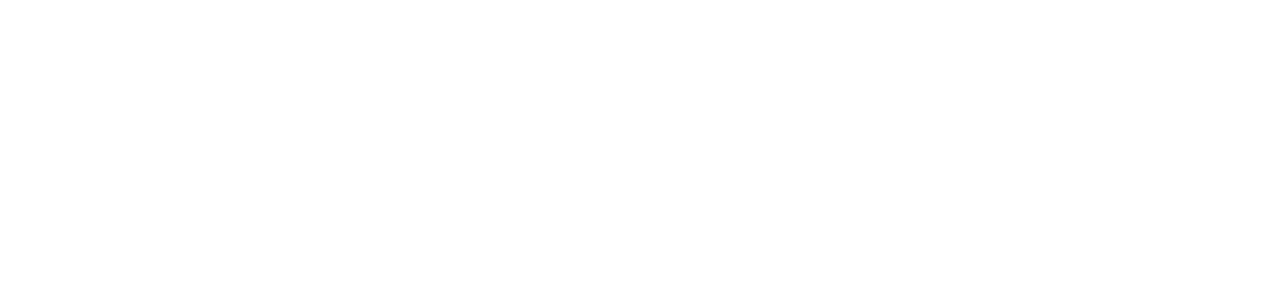
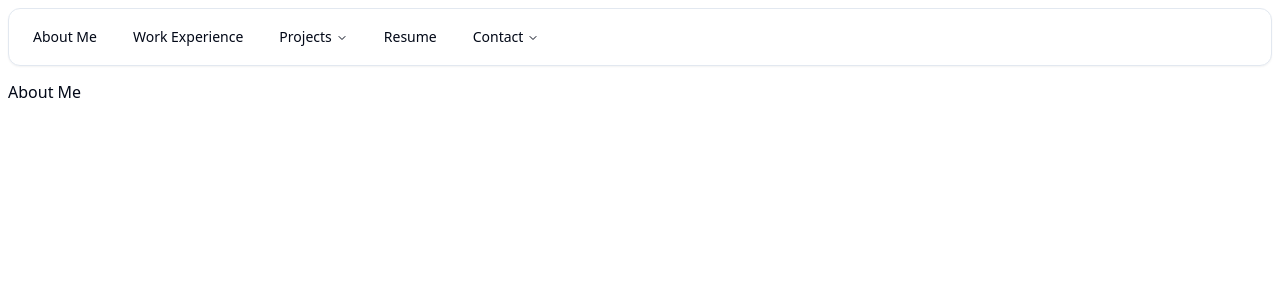
Before and after one commit to willsunnn/personal-website, a React (Vite) app: page /about in a window 1280 px wide. Before the commit this address had no page. Shown: the top 300 px of the page. Built offline with nearby package versions, Linux system fonts and the light colour scheme.

Commit message:
Added Navbar

```diff
--- a/package.json
+++ b/package.json
@@ -12,12 +12,15 @@
     "deploy": "firebase deploy --only hosting"
   },
   "dependencies": {
+    "@radix-ui/react-avatar": "^1.0.4",
+    "@radix-ui/react-icons": "^1.3.0",
     "@radix-ui/react-navigation-menu": "^1.1.4",
     "class-variance-authority": "^0.7.0",
     "clsx": "^2.1.0",
     "lucide-react": "^0.344.0",
     "react": "^18.2.0",
     "react-dom": "^18.2.0",
+    "react-icons": "^5.0.1",
     "react-router-dom": "^6.22.2",
     "tailwind-merge": "^2.2.1",
     "tailwindcss-animate": "^1.0.7"
--- a/src/App.tsx
+++ b/src/App.tsx
@@ -1,6 +1,5 @@
 import { Outlet, Route, Routes, Navigate } from 'react-router-dom'
 import { AboutMePage } from './page/AboutMePage'
-import { LandingPage } from './page/LandingPage'
 import { ProjectsPage } from './page/ProjectsPage'
 import { ResumePage } from './page/Resume'
 import { WorkExperiencePage } from './page/WorkExperience'
@@ -23,29 +22,25 @@
           </div>
         </div>
       }>
-        <Route path="AboutMe" element={(
+        <Route path="about" element={(
           <AboutMePage/>
         )}/>
 
-        <Route path="WorkExperience" element={(
+        <Route path="experience" element={(
           <WorkExperiencePage/>
         )}/>
 
-        <Route path="Projects" element={(
+        <Route path="projects" element={(
           <ProjectsPage/>
         )}/>
 
-        <Route path="Resume" element={(
+        <Route path="resume" element={(
           <ResumePage/>
-        )}/>
-
-        <Route path="Landing" element={(
-          <LandingPage/>
         )}/>
 
         {/* If there was no path, redirect to the landing page */}
         <Route path="" element={
-          <Navigate to='/Landing'/>
+          <Navigate to='/about'/>
         }/>
       </Route>
 
--- a/src/components/Header.tsx
+++ b/src/components/Header.tsx
@@ -1,3 +1,5 @@
+import * as React from "react"
+import { cn } from "@/shadui/lib/utils"
 import {
   NavigationMenu,
   NavigationMenuContent,
@@ -5,17 +7,160 @@
   NavigationMenuLink,
   NavigationMenuList,
   NavigationMenuTrigger,
+  navigationMenuTriggerStyle
 } from "@/shadui/components/ui/navigation-menu"
+import { Card, CardContent } from "@/shadui/components/ui/card"
+import { Link } from "react-router-dom"
+import { IoMdMail, IoLogoLinkedin, IoLogoGithub } from "react-icons/io";
+import { Avatar, AvatarFallback, AvatarImage } from "@/shadui/components/ui/avatar"
 
 export const Header = () => {
-  return (<NavigationMenu>
+  return <Card className="rounded-xl">
+    <CardContent className="p-2 flex flex-row w-full">
+      <NavigationMenu>
         <NavigationMenuList>
           <NavigationMenuItem>
-        <NavigationMenuTrigger>Item One</NavigationMenuTrigger>
+            <Link to="/about">
+              <NavigationMenuLink className={navigationMenuTriggerStyle()}>
+                About Me
+              </NavigationMenuLink>
+            </Link>
+          </NavigationMenuItem>
+
+          <NavigationMenuItem>
+            <Link to="/experience">
+              <NavigationMenuLink className={navigationMenuTriggerStyle()}>
+                Work Experience
+              </NavigationMenuLink>
+            </Link>
+          </NavigationMenuItem>
+
+          <NavigationMenuItem>
+            <Link to="/projects">
+              <NavigationMenuTrigger>Projects</NavigationMenuTrigger>
+            </Link>
             <NavigationMenuContent>
-          <NavigationMenuLink>Link</NavigationMenuLink>
+              <ul className="grid w-[400px] gap-3 p-4 md:w-[500px] md:grid-cols-2 lg:w-[600px] ">
+                {projects.map((project) => (
+                  <ListItem
+                    key={project.title}
+                    title={project.title}
+                    href={project.href}
+                    target={(project.newTab) ? "_blank" : ""}
+                  >
+                    {project.description}
+                  </ListItem>
+                ))}
+              </ul>
             </NavigationMenuContent>
           </NavigationMenuItem>
+
+          <NavigationMenuItem>
+            <Link to="/resume">
+              <NavigationMenuLink className={navigationMenuTriggerStyle()}>
+                Resume
+              </NavigationMenuLink>
+            </Link>
+          </NavigationMenuItem>
+
+          <NavigationMenuItem>
+            <NavigationMenuTrigger className={navigationMenuTriggerStyle()}>Contact</NavigationMenuTrigger>
+            <NavigationMenuContent>
+              <div className="flex flex-col w-[350px] md:flex-row md:w-[450px] p-6 gap-6">
+                <div
+                  className="flex h-full flex-1 select-none flex-col justify-end rounded-md bg-gradient-to-b from-muted/50 to-muted p-6 no-underline outline-none focus:shadow-md pt-6"
+                >
+                  <div className="mb-2 mt-4 text-lg font-medium">
+                    William Sun
+                  </div>
+                  <p className="text-sm leading-tight text-muted-foreground">
+                    Backend Software Engineer with experience in RESTful APIs and Event-Driven-Architecture
+                  </p>
+                </div>
+
+                <div className="flex flex-row flex-1 md:flex-col p-3 gap-6 items-center">
+                  <Avatar className="w-20 h-20">
+                    <AvatarImage src="/profile_picture.JPEG" alt="@shadcn" />
+                    <AvatarFallback>WS</AvatarFallback>
+                  </Avatar>
+                  <div className="flex flex-col gap-0.5">
+                    <ContactMethod link="mailto:sunwilliam@gmail.com" icon={<IoMdMail className="mt-[3px]" />} value="sunwilliam@gmail.com" />
+                    <ContactMethod link="https://linkedin.com/in/willsunnn" icon={<IoLogoLinkedin className="mt-[3px]" />} value="willsunnn" />
+                    <ContactMethod link="https://github.com/willsunnn" icon={<IoLogoGithub className="mt-[3px]" />} value="willsunnn" />
+                  </div>
+                </div>
+
+              </div>
+            </NavigationMenuContent>
+          </NavigationMenuItem>
+
         </NavigationMenuList>
-  </NavigationMenu>)
+      </NavigationMenu>
+    </CardContent>
+  </Card>
 }
+
+const ContactMethod = (props: { link: string, icon: React.ReactNode, value: string }) => {
+  return (<>
+    <Link to={props.link} target="_blank" className="flex items-center gap-1">
+      {props.icon}
+      <div className="text-sm font-medium leading-none">{props.value}</div>
+    </Link>
+  </>)
+}
+
+const projects: { title: string; href: string; description: string, newTab: boolean }[] = [
+  {
+    title: "MS Tracker",
+    href: "https://ms-tracker.com/about",
+    newTab: true,
+    description:
+      "A multipage web app for scheduling and tracking tasks in a korean MMORPG",
+  },
+  {
+    title: "Don't Worry Mom",
+    href: "/projects/dont-worry-mom",
+    newTab: false,
+    description:
+      "Fall detection application using an embedded IOT system",
+  },
+  {
+    title: "Anteater Electric Racing",
+    href: "https://sites.uci.edu/anteaterelectric/",
+    newTab: true,
+    description:
+      "Telemetry and control embedded systems on an Electric Racecar",
+  },
+  {
+    title: "TIPPERS Research",
+    href: "https://etad.calit2.uci.edu/tippers-testbed-for-iot-based-privacy-preserving-pervasive-spaces/",
+    newTab: true,
+    description: "IoT system that ingests and forwards data through multiple web protocols",
+  },
+]
+
+const ListItem = React.forwardRef<
+  React.ElementRef<"a">,
+  React.ComponentPropsWithoutRef<"a">
+>(({ className, title, children, ...props }, ref) => {
+  return (
+    <li>
+      <NavigationMenuLink asChild>
+        <a
+          ref={ref}
+          className={cn(
+            "block select-none space-y-1 rounded-md p-3 leading-none no-underline outline-none transition-colors hover:bg-accent hover:text-accent-foreground focus:bg-accent focus:text-accent-foreground",
+            className
+          )}
+          {...props}
+        >
+          <div className="text-sm font-medium leading-none">{title}</div>
+          <p className="line-clamp-2 text-sm leading-snug text-muted-foreground">
+            {children}
+          </p>
+        </a>
+      </NavigationMenuLink>
+    </li>
+  )
+})
+ListItem.displayName = "ListItem"
--- a/src/page/LandingPage.tsx
+++ /dev/null
@@ -1,5 +0,0 @@
-export const LandingPage = () => {
-  return (
-    <p>Landing</p>
-  )
-}
--- /dev/null
+++ b/src/shadui/components/ui/avatar.tsx
@@ -0,0 +1,48 @@
+import * as React from "react"
+import * as AvatarPrimitive from "@radix-ui/react-avatar"
+
+import { cn } from "@/shadui/lib/utils"
+
+const Avatar = React.forwardRef<
+  React.ElementRef<typeof AvatarPrimitive.Root>,
+  React.ComponentPropsWithoutRef<typeof AvatarPrimitive.Root>
+>(({ className, ...props }, ref) => (
+  <AvatarPrimitive.Root
+    ref={ref}
+    className={cn(
+      "relative flex h-10 w-10 shrink-0 overflow-hidden rounded-full",
+      className
+    )}
+    {...props}
+  />
+))
+Avatar.displayName = AvatarPrimitive.Root.displayName
+
+const AvatarImage = React.forwardRef<
+  React.ElementRef<typeof AvatarPrimitive.Image>,
+  React.ComponentPropsWithoutRef<typeof AvatarPrimitive.Image>
+>(({ className, ...props }, ref) => (
+  <AvatarPrimitive.Image
+    ref={ref}
+    className={cn("aspect-square h-full w-full", className)}
+    {...props}
+  />
+))
+AvatarImage.displayName = AvatarPrimitive.Image.displayName
+
+const AvatarFallback = React.forwardRef<
+  React.ElementRef<typeof AvatarPrimitive.Fallback>,
+  React.ComponentPropsWithoutRef<typeof AvatarPrimitive.Fallback>
+>(({ className, ...props }, ref) => (
+  <AvatarPrimitive.Fallback
+    ref={ref}
+    className={cn(
+      "flex h-full w-full items-center justify-center rounded-full bg-muted",
+      className
+    )}
+    {...props}
+  />
+))
+AvatarFallback.displayName = AvatarPrimitive.Fallback.displayName
+
+export { Avatar, AvatarImage, AvatarFallback }
--- /dev/null
+++ b/src/shadui/components/ui/card.tsx
@@ -0,0 +1,79 @@
+import * as React from "react"
+
+import { cn } from "@/shadui/lib/utils"
+
+const Card = React.forwardRef<
+  HTMLDivElement,
+  React.HTMLAttributes<HTMLDivElement>
+>(({ className, ...props }, ref) => (
+  <div
+    ref={ref}
+    className={cn(
+      "rounded-lg border bg-card text-card-foreground shadow-sm",
+      className
+    )}
+    {...props}
+  />
+))
+Card.displayName = "Card"
+
+const CardHeader = React.forwardRef<
+  HTMLDivElement,
+  React.HTMLAttributes<HTMLDivElement>
+>(({ className, ...props }, ref) => (
+  <div
+    ref={ref}
+    className={cn("flex flex-col space-y-1.5 p-6", className)}
+    {...props}
+  />
+))
+CardHeader.displayName = "CardHeader"
+
+const CardTitle = React.forwardRef<
+  HTMLParagraphElement,
+  React.HTMLAttributes<HTMLHeadingElement>
+>(({ className, ...props }, ref) => (
+  <h3
+    ref={ref}
+    className={cn(
+      "text-2xl font-semibold leading-none tracking-tight",
+      className
+    )}
+    {...props}
+  />
+))
+CardTitle.displayName = "CardTitle"
+
+const CardDescription = React.forwardRef<
+  HTMLParagraphElement,
+  React.HTMLAttributes<HTMLParagraphElement>
+>(({ className, ...props }, ref) => (
+  <p
+    ref={ref}
+    className={cn("text-sm text-muted-foreground", className)}
+    {...props}
+  />
+))
+CardDescription.displayName = "CardDescription"
+
+const CardContent = React.forwardRef<
+  HTMLDivElement,
+  React.HTMLAttributes<HTMLDivElement>
+>(({ className, ...props }, ref) => (
+  <div ref={ref} className={cn("p-6 pt-0", className)} {...props} />
+))
+CardContent.displayName = "CardContent"
+
+const CardFooter = React.forwardRef<
+  HTMLDivElement,
+  React.HTMLAttributes<HTMLDivElement>
+>(({ className, ...props }, ref) => (
+  <div
+    ref={ref}
+    className={cn("flex items-center p-6 pt-0", className)}
+    {...props}
+  />
+))
+CardFooter.displayName = "CardFooter"
+
+export { Card, CardHeader, CardFooter, CardTitle, CardDescription, CardContent }
```
Also changed, not shown: public/profile_picture.JPEG (added), 1 other file (tests, documents, lock files or other folders). Lines whose indentation alone changed are shown as unchanged.
